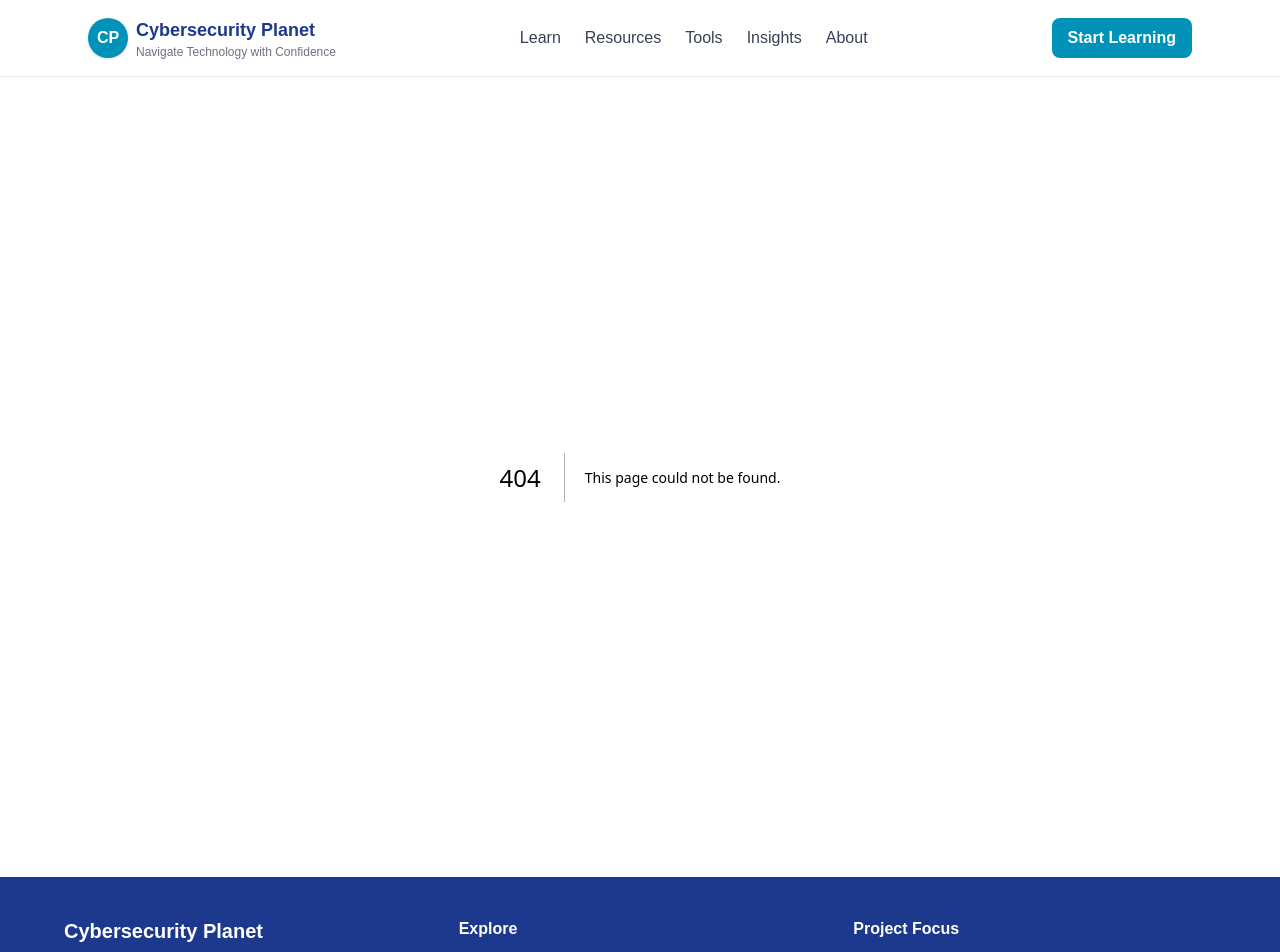
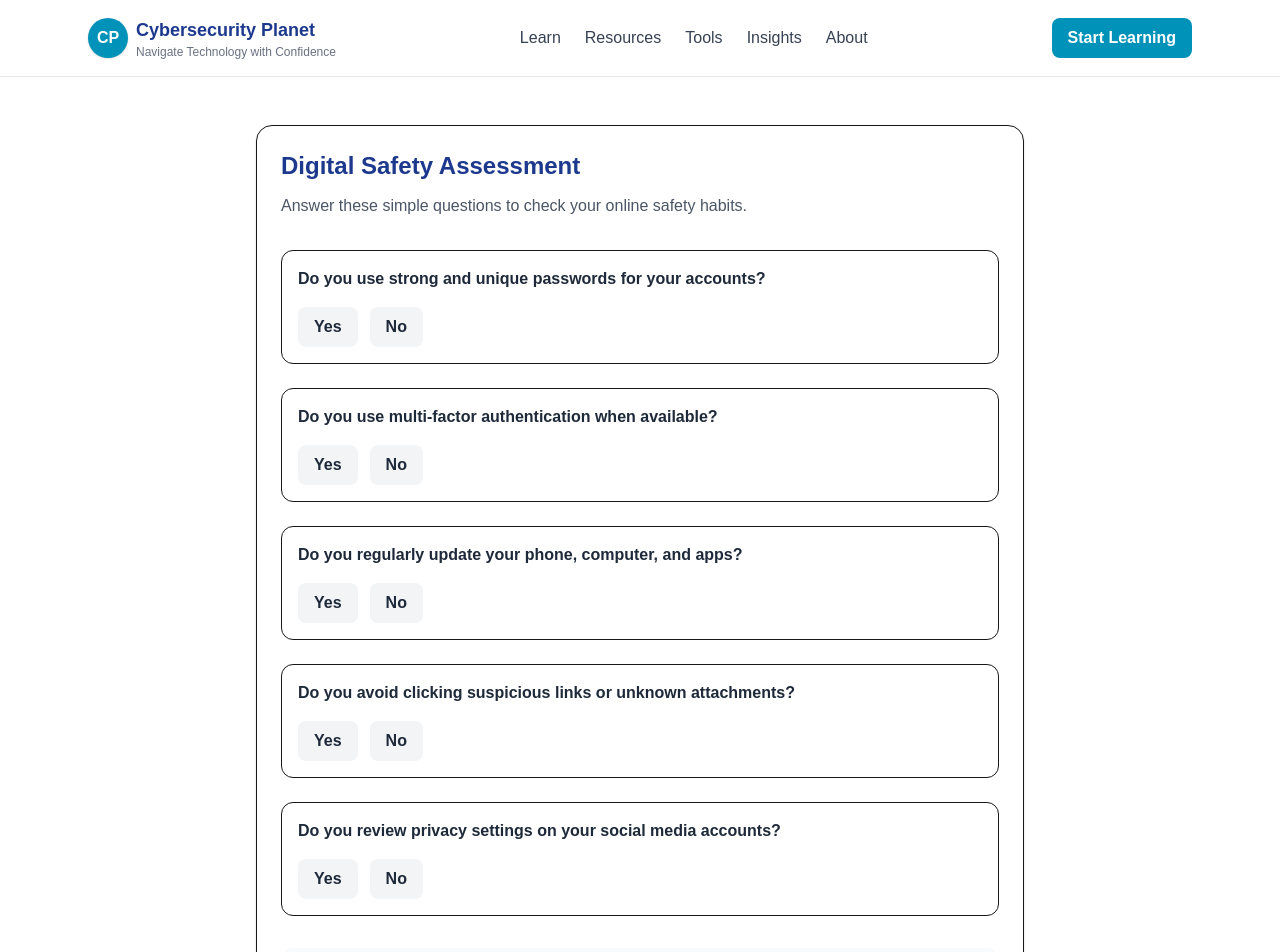
Before and after one commit to Black-widow-codes/Cybersecurity-Planet, a Next.js app: page /tools/digital-safety-assessment in a window 1280 px wide. Before the commit this address had no page. Shown: the top 952 px of the page. Built offline with nearby package versions, Linux system fonts and the light colour scheme.

Commit message:
Add digital safety assessment tool

```diff
--- /dev/null
+++ b/src/app/tools/digital-safety-assessment/page.tsx
@@ -0,0 +1,15 @@
+import DigitalSafetyAssessment from "@/components/DigitalSafetyAssessment";
+
+export const metadata = {
+  title: "Digital Safety Assessment | Cybersecurity Planet",
+  description:
+    "Check your online safety habits and receive simple cybersecurity recommendations.",
+};
+
+export default function DigitalSafetyAssessmentPage() {
+  return (
+    <main className="px-6 py-12">
+      <DigitalSafetyAssessment />
+    </main>
+  );
+}
--- a/src/app/tools/page.tsx
+++ b/src/app/tools/page.tsx
@@ -9,6 +9,7 @@ export default function ToolsPage() {
       link: "/tools/checkup",
     },
     {
+
       title: "Privacy Checkup",
       description:
         "Evaluate your privacy habits and discover ways to better protect your personal information.",
@@ -25,7 +26,14 @@ export default function ToolsPage() {
       description:
         "Test password strength and learn how to create safer passwords using cybersecurity best practices.",
       link: "/tools/password-strength-checker",
-    }
+    },
+
+    {
+      title: "🛡️ Digital Safety Assessment",
+      description:
+        "Answer simple questions and receive a digital safety score with practical recommendations.",
+      link: "/tools/digital-safety-assessment",
+    },
   ];
 
 
--- /dev/null
+++ b/src/components/DigitalSafetyAssessment.tsx
@@ -0,0 +1,155 @@
+"use client";
+
+import { useState } from "react";
+
+type Question = {
+  id: string;
+  question: string;
+  recommendation: string;
+};
+
+const questions: Question[] = [
+  {
+    id: "passwords",
+    question: "Do you use strong and unique passwords for your accounts?",
+    recommendation: "Use different strong passwords for important accounts.",
+  },
+  {
+    id: "mfa",
+    question: "Do you use multi-factor authentication when available?",
+    recommendation: "Turn on multi-factor authentication for email, banking, and social media.",
+  },
+  {
+    id: "updates",
+    question: "Do you regularly update your phone, computer, and apps?",
+    recommendation: "Keep your devices and apps updated to fix security weaknesses.",
+  },
+  {
+    id: "links",
+    question: "Do you avoid clicking suspicious links or unknown attachments?",
+    recommendation: "Be careful with links in emails, texts, and social media messages.",
+  },
+  {
+    id: "privacy",
+    question: "Do you review privacy settings on your social media accounts?",
+    recommendation: "Check who can see your posts, profile, location, and contact information.",
+  },
+];
+
+export default function DigitalSafetyAssessment() {
+  const [answers, setAnswers] = useState<Record<string, boolean>>({});
+
+  const handleAnswer = (id: string, value: boolean) => {
+    setAnswers((currentAnswers) => ({
+      ...currentAnswers,
+      [id]: value,
+    }));
+  };
+
+  const answeredCount = Object.keys(answers).length;
+  const yesCount = Object.values(answers).filter(Boolean).length;
+  const score = Math.round((yesCount / questions.length) * 100);
+
+  let riskLevel = "Not completed";
+  let message = "Answer all questions to get your digital safety score.";
+
+  if (answeredCount === questions.length) {
+    if (score >= 80) {
+      riskLevel = "Low Risk";
+      message = "You have strong digital safety habits. Keep improving.";
+    } else if (score >= 50) {
+      riskLevel = "Moderate Risk";
+      message = "You have some good habits, but there are areas to improve.";
+    } else {
+      riskLevel = "High Risk";
+      message = "Your digital safety habits need attention. Start with the recommendations below.";
+    }
+  }
+
+  const recommendations = questions.filter(
+    (question) => answers[question.id] === false
+  );
+
+  return (
+    <section className="mx-auto max-w-3xl rounded-2xl border bg-white p-6 shadow-sm">
+      <h2 className="text-2xl font-bold text-blue-900">
+        Digital Safety Assessment
+      </h2>
+
+      <p className="mt-3 text-gray-600">
+        Answer these simple questions to check your online safety habits.
+      </p>
+
+      <div className="mt-8 space-y-6">
+        {questions.map((item) => (
+          <div key={item.id} className="rounded-xl border p-4">
+            <p className="font-semibold text-gray-800">{item.question}</p>
+
+            <div className="mt-4 flex gap-3">
+              <button
+                type="button"
+                onClick={() => handleAnswer(item.id, true)}
+                className={`rounded-lg px-4 py-2 font-semibold ${
+                  answers[item.id] === true
+                    ? "bg-cyan-600 text-white"
+                    : "bg-gray-100 text-gray-800"
+                }`}
+              >
+                Yes
+              </button>
+
+              <button
+                type="button"
+                onClick={() => handleAnswer(item.id, false)}
+                className={`rounded-lg px-4 py-2 font-semibold ${
+                  answers[item.id] === false
+                    ? "bg-cyan-600 text-white"
+                    : "bg-gray-100 text-gray-800"
+                }`}
+              >
+                No
+              </button>
+            </div>
+          </div>
+        ))}
+      </div>
+
+      <div className="mt-8 rounded-xl bg-gray-50 p-5">
+        <h3 className="text-xl font-bold text-blue-900">Your Result</h3>
+
+        <p className="mt-3 text-lg font-semibold">Score: {score}/100</p>
+
+        <p className="mt-2 font-semibold">Risk Level: {riskLevel}</p>
+
+        <p className="mt-2 text-gray-700">{message}</p>
+      </div>
+
+      {answeredCount === questions.length && recommendations.length > 0 && (
+        <div className="mt-6 rounded-xl border p-5">
+          <h3 className="text-xl font-bold text-blue-900">
+            Recommended Actions
+          </h3>
+
+          <ul className="mt-4 list-disc space-y-2 pl-5 text-gray-700">
+            {recommendations.map((item) => (
+              <li key={item.id}>{item.recommendation}</li>
+            ))}
+          </ul>
+        </div>
+      )}
+
+      {answeredCount === questions.length && recommendations.length === 0 && (
+        <div className="mt-6 rounded-xl border p-5">
+          <h3 className="text-xl font-bold text-blue-900">
+            Excellent Safety Habits
+          </h3>
+
+          <p className="mt-3 text-gray-700">
+            You answered yes to all safety questions. Continue reviewing your
+            accounts regularly.
+          </p>
+        </div>
+      )}
+    </section>
+  );
+}
```
